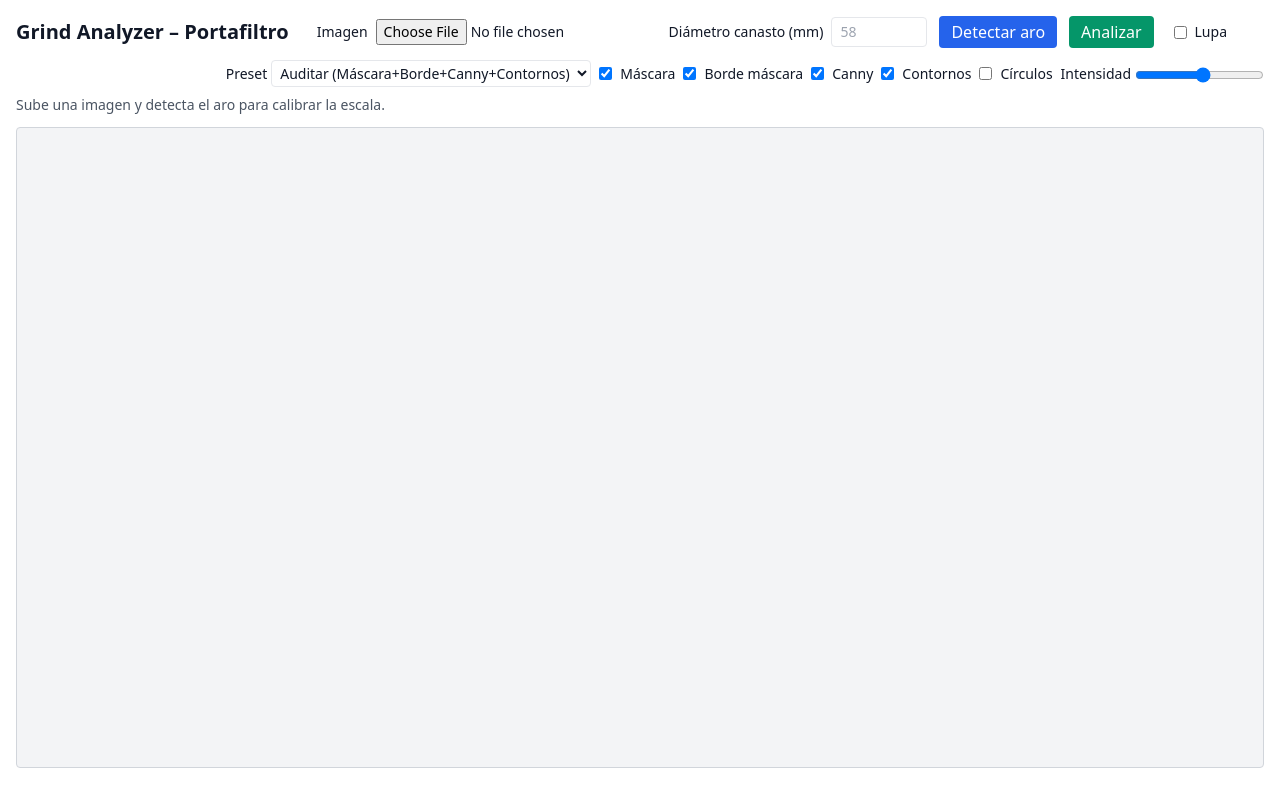
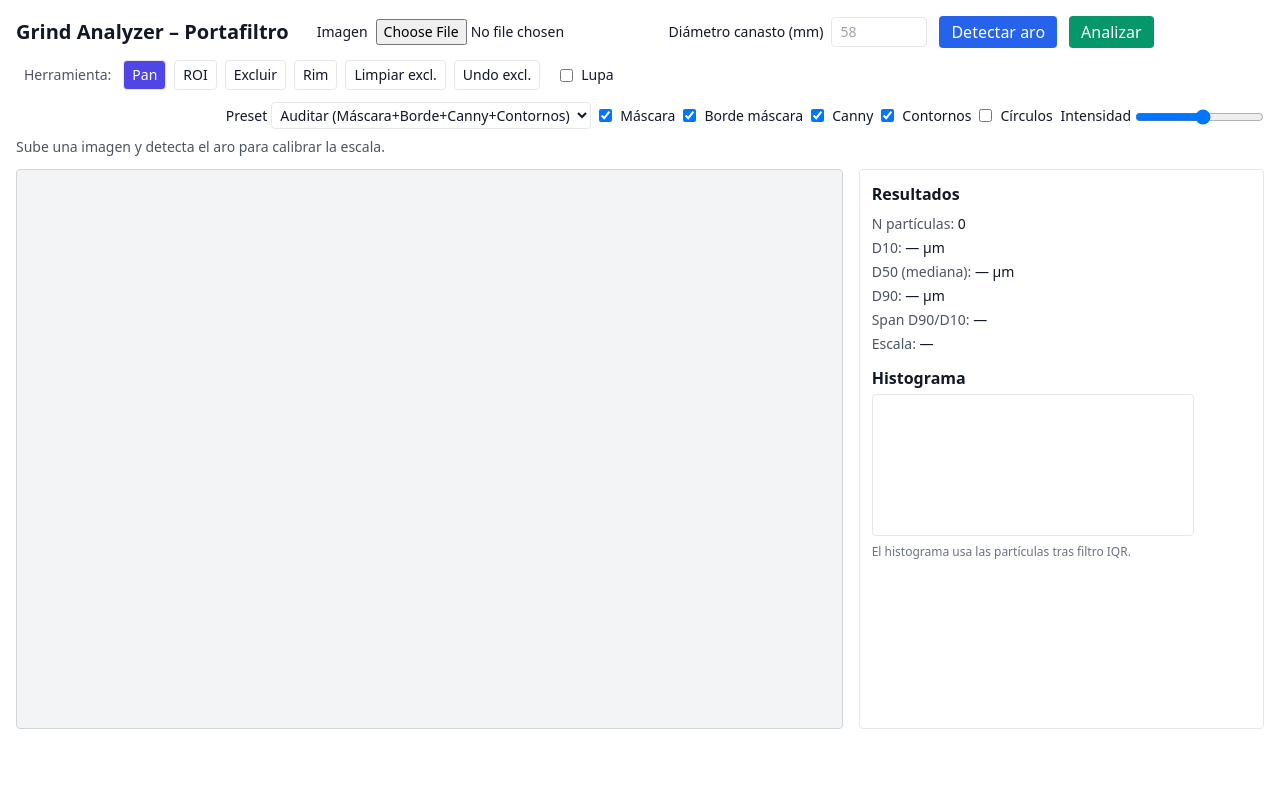
Before and after one commit to Jafrancisco15/GrindAnalyzer, a React (Vite) app: page / in a window 1280 px wide. Built offline with nearby package versions, Linux system fonts and the light colour scheme.

Commit message:
Update App.jsx

```diff
--- a/src/App.jsx
+++ b/src/App.jsx
@@ -1,10 +1,12 @@
 import React, { useEffect, useLayoutEffect, useRef, useState } from "react";
 
 /**
- * Grind Analyzer – Portafiltro (paleta clara + overlays opcionales)
- * - Fix CLAHE (uso correcto y fallback a equalizeHist)
- * - Fix passive listeners (wheel/touch con {passive:false}; sin onWheel en JSX)
- * - Paleta clara (fondo blanco, botones azul/verde)
+ * Grind Analyzer – Portafiltro (paleta clara)
+ * - ROI (área de estudio) y Exclusiones (añadir / borrar última / limpiar)
+ * - Panel de Resultados + Histograma
+ * - Overlays opcionales (Máscara, Borde de máscara, Canny, Contornos, Círculos)
+ * - Fix CLAHE (uso correcto o fallback equalizeHist)
+ * - Fix passive listeners (wheel/touch con {passive:false})
  */
 
 export default function App() {
@@ -18,13 +20,13 @@ export default function App() {
   const imgRef = useRef(null);
 
   // Analysis state
-  const [sizes, setSizes] = useState([]);                 // µm
-  const [particles, setParticles] = useState([]);         // [{cx,cy,r_px,r_um}]
-  const [contoursPoly, setContoursPoly] = useState([]);   // [{pts, accepted, cx, cy, d_um, ...}]
+  const [sizes, setSizes] = useState([]);               // µm
+  const [particles, setParticles] = useState([]);       // [{cx,cy,r_px,r_um}]
+  const [contoursPoly, setContoursPoly] = useState([]); // [{pts, accepted, cx, cy, d_um, ...}]
 
   // Overlays (canvases)
-  const [maskOverlay, setMaskOverlay] = useState(null);       // {canvas,x,y,w,h}
-  const [edgesOverlay, setEdgesOverlay] = useState(null);     // {canvas,x,y,w,h}
+  const [maskOverlay, setMaskOverlay] = useState(null);        // {canvas,x,y,w,h}
+  const [edgesOverlay, setEdgesOverlay] = useState(null);      // {canvas,x,y,w,h}
   const [boundaryOverlay, setBoundaryOverlay] = useState(null);// {canvas,x,y,w,h}
 
   // Overlays selector
@@ -37,27 +39,40 @@ export default function App() {
   const [showContours, setShowContours] = useState(true);
   const [showCircles, setShowCircles] = useState(false);
 
-  // Lens (optional)
+  // Tools / modes
+  const [mode, setMode] = useState("pan"); // 'pan' | 'roi' | 'exclude' | 'rim'
+  const drag = useRef({ active: false, lastX: 0, lastY: 0 });
+  const drawBox = useRef(null); // rect en curso para ROI o exclude
+
+  // Lens (opcional)
   const [lensEnabled, setLensEnabled] = useState(false);
   const lens = useRef({ visible: false, sx: 0, sy: 0, imgx: 0, imgy: 0 });
-  const lensRadius = 80;
-  const lensFactor = 2.0;
+  const lensRadius = 80, lensFactor = 2.0;
 
-  // ROI / exclusions
-  const [roi, setRoi] = useState(null); // {x,y,w,h}
-  const [excls, setExcls] = useState([]);
+  // ROI / exclusiones
+  const [roi, setRoi] = useState(null);     // {x,y,w,h}
+  const [excls, setExcls] = useState([]);   // [{x,y,w,h}]
 
   // Rim/scale
   const [rim, setRim] = useState(null);     // {cx,cy,r}
   const [basketMM, setBasketMM] = useState(58);
   const [customMM, setCustomMM] = useState("");
   const [umPerPx, setUmPerPx] = useState(0);
-  const [viz, setViz] = useState("mask");   // basic gate
 
-  // UI
+  // Viz gate básico
+  const [viz, setViz] = useState("mask");
+
+  // Results
+  const [results, setResults] = useState({ N: 0, d10: 0, d50: 0, d90: 0, span: 0 });
+
+  // Status
   const [status, setStatus] = useState("Sube una imagen y detecta el aro para calibrar la escala.");
 
-  // ---------- Drawing helpers ----------
+  // -------- Helpers de geometría --------
+  function normRect(x0, y0, x1, y1) {
+    const x = Math.min(x0, x1), y = Math.min(y0, y1);
+    return { x, y, w: Math.abs(x1 - x0), h: Math.abs(y1 - y0) };
+  }
   function fitView() {
     const c = canvasRef.current;
     if (!c || !img) return;
@@ -78,9 +93,9 @@ export default function App() {
     return { x: ix * z + view.current.ox, y: iy * z + view.current.oy };
   }
 
+  // -------- Dibujo principal --------
   function draw() {
-    const c = canvasRef.current;
-    if (!c) return;
+    const c = canvasRef.current; if (!c) return;
     const g = c.getContext("2d");
     g.clearRect(0, 0, c.width, c.height);
     if (!img) return;
@@ -111,35 +126,54 @@ export default function App() {
       }
     }
 
-    // ROI/exclusions
+    // ROI
     if (roi) {
       g.save(); g.strokeStyle = "#10b981"; g.lineWidth = 2 / view.current.zoom;
       g.strokeRect(roi.x, roi.y, roi.w, roi.h); g.restore();
     }
+
+    // Exclusiones
     if (excls?.length) {
       g.save(); g.fillStyle = "rgba(239,68,68,0.25)"; g.strokeStyle = "#ef4444"; g.lineWidth = 2 / view.current.zoom;
       excls.forEach(r => { g.fillRect(r.x, r.y, r.w, r.h); g.strokeRect(r.x, r.y, r.w, r.h); });
       g.restore();
     }
 
-    // rim + scale
+    // Cuadro temporal (ROI o exclude) mientras dibujas
+    if (drawBox.current) {
+      const r = drawBox.current;
+      g.save();
+      g.setLineDash([6 / view.current.zoom, 4 / view.current.zoom]);
+      g.strokeStyle = mode === "roi" ? "#10b981" : "#ef4444";
+      g.lineWidth = 2 / view.current.zoom;
+      g.strokeRect(r.x, r.y, r.w, r.h);
+      g.restore();
+    }
+
+    // rim + escala
     if (rim) {
       g.save(); g.strokeStyle = "#111827"; g.lineWidth = 2 / view.current.zoom;
       g.beginPath(); g.arc(rim.cx, rim.cy, rim.r, 0, Math.PI * 2); g.stroke();
       const label = `${Number(customMM || basketMM)} mm · ${umPerPx ? umPerPx.toFixed(1) : "—"} µm/px`;
       g.fillStyle = "rgba(17,24,39,0.85)"; g.font = `${14 / view.current.zoom}px sans-serif`;
       g.fillText(label, rim.cx + 6 / view.current.zoom, rim.cy - 6 / view.current.zoom);
+      // handles en modo 'rim'
+      if (mode === "rim") {
+        const hh = 6 / view.current.zoom;
+        g.beginPath(); g.arc(rim.cx, rim.cy, hh, 0, Math.PI * 2); g.fill();
+        g.beginPath(); g.arc(rim.cx + rim.r, rim.cy, hh, 0, Math.PI * 2); g.fill();
+      }
       g.restore();
     }
 
-    // circles
+    // círculos equivalentes
     if (showCircles && particles?.length) {
       g.save(); g.strokeStyle = "#2563eb"; g.setLineDash([5 / view.current.zoom, 3 / view.current.zoom]); g.lineWidth = 1.5 / view.current.zoom;
       particles.forEach(p => { g.beginPath(); g.arc(p.cx, p.cy, p.r_px, 0, Math.PI * 2); g.stroke(); });
       g.setLineDash([]); g.restore();
     }
 
-    // contours
+    // contornos reales
     if (showContours && contoursPoly?.length) {
       g.save(); g.lineWidth = 1.5 / view.current.zoom;
       contoursPoly.forEach(cn => {
@@ -166,9 +200,9 @@ export default function App() {
     }
   }
 
-  useEffect(draw, [img, rim, roi, excls, maskOverlay, edgesOverlay, boundaryOverlay, particles, contoursPoly, showOverlays, showMask, showBoundary, showEdges, showContours, showCircles, overlayAlpha, viz, lensEnabled]);
+  useEffect(draw, [img, rim, roi, excls, maskOverlay, edgesOverlay, boundaryOverlay, particles, contoursPoly, showOverlays, showMask, showBoundary, showEdges, showContours, showCircles, overlayAlpha, viz, lensEnabled, mode]);
 
-  // ---------- Input: wheel / pan / lens ----------
+  // -------- Wheel / pan / lens --------
   function onWheel(e) {
     if (e && e.cancelable) e.preventDefault();
     const rect = canvasRef.current.getBoundingClientRect();
@@ -180,31 +214,81 @@ export default function App() {
     view.current.ox += x - after.x; view.current.oy += y - after.y;
     draw();
   }
-  const drag = useRef({ active: false, lastX: 0, lastY: 0 });
   function onPointerDown(e) {
     e.currentTarget.setPointerCapture?.(e.pointerId);
+    const rect = canvasRef.current.getBoundingClientRect();
+    const x = e.clientX - rect.left, y = e.clientY - rect.top;
+    const im = worldToImage(x, y);
+
+    if (mode === "roi" || mode === "exclude") {
+      drawBox.current = { x: im.x, y: im.y, w: 0, h: 0 };
+      draw();
+      return;
+    }
+
+    if (mode === "rim" && rim) {
+      // click cerca del centro mueve; click cerca del borde ajusta r
+      const dc = Math.hypot(im.x - rim.cx, im.y - rim.cy);
+      const edge = Math.abs(dc - rim.r) < 12 ? "edge" : "center";
+      drag.current = { active: true, lastX: im.x, lastY: im.y, rimMode: edge };
+      return;
+    }
+
+    // pan o lens
     drag.current = { active: true, lastX: e.clientX, lastY: e.clientY };
     if (lensEnabled) {
-      const rect = canvasRef.current.getBoundingClientRect();
       lens.current.visible = true;
-      lens.current.sx = e.clientX - rect.left; lens.current.sy = e.clientY - rect.top;
-      const im = worldToImage(lens.current.sx, lens.current.sy); lens.current.imgx = im.x; lens.current.imgy = im.y;
+      lens.current.sx = x; lens.current.sy = y;
+      lens.current.imgx = im.x; lens.current.imgy = im.y;
       draw();
     }
   }
   function onPointerMove(e) {
-    if (drag.current.active) {
+    const rect = canvasRef.current.getBoundingClientRect();
+    const x = e.clientX - rect.left, y = e.clientY - rect.top;
+    const im = worldToImage(x, y);
+
+    if (drawBox.current && (mode === "roi" || mode === "exclude")) {
+      const r = normRect(drawBox.current.x, drawBox.current.y, im.x, im.y);
+      drawBox.current = r;
+      draw();
+      return;
+    }
+
+    if (drag.current.active && mode === "rim" && rim) {
+      if (drag.current.rimMode === "center") {
+        setRim(r => ({ ...r, cx: im.x, cy: im.y }));
+      } else {
+        const newR = Math.max(5, Math.hypot(im.x - rim.cx, im.y - rim.cy));
+        setRim(r => ({ ...r, r: newR }));
+      }
+      draw();
+      return;
+    }
+
+    if (drag.current.active && mode === "pan") {
       const dx = e.clientX - drag.current.lastX, dy = e.clientY - drag.current.lastY;
       drag.current.lastX = e.clientX; drag.current.lastY = e.clientY;
       view.current.ox += dx; view.current.oy += dy; draw();
     }
+
     if (lensEnabled && lens.current.visible) {
-      const rect = canvasRef.current.getBoundingClientRect();
-      lens.current.sx = e.clientX - rect.left; lens.current.sy = e.clientY - rect.top; draw();
+      lens.current.sx = x; lens.current.sy = y; draw();
     }
   }
   function onPointerUp(e) {
     e.currentTarget.releasePointerCapture?.(e.pointerId);
+
+    if (drawBox.current && (mode === "roi" || mode === "exclude")) {
+      const r = drawBox.current; drawBox.current = null;
+      if (r.w > 4 && r.h > 4) {
+        if (mode === "roi") setRoi(r);
+        else setExcls(prev => [...prev, r]);
+      }
+      draw();
+      return;
+    }
+
     drag.current.active = false;
     if (lensEnabled) { lens.current.visible = false; draw(); }
   }
@@ -215,7 +299,7 @@ export default function App() {
     const resize = () => {
       const holder = holderRef.current;
       const W = holder ? holder.clientWidth : window.innerWidth;
-      const H = Math.max(300, window.innerHeight - 160);
+      const H = Math.max(300, window.innerHeight - 240);
       c.width = Math.floor(W); c.height = Math.floor(H);
       if (img) fitView(); draw();
     };
@@ -235,7 +319,7 @@ export default function App() {
     };
   }, [img]);
 
-  // ---------- File load ----------
+  // -------- File load --------
   async function handleFile(e) {
     const f = e.target.files?.[0]; if (!f) return;
     const url = URL.createObjectURL(f);
@@ -244,14 +328,14 @@ export default function App() {
       imgRef.current = im; setImg(im);
       setRim(null); setRoi(null); setExcls([]);
       setMaskOverlay(null); setEdgesOverlay(null); setBoundaryOverlay(null);
-      setParticles([]); setContoursPoly([]); setSizes([]);
+      setParticles([]); setContoursPoly([]); setSizes([]); setResults({ N: 0, d10: 0, d50: 0, d90: 0, span: 0 });
       setStatus("Imagen cargada. Detecta el aro para calibrar la escala.");
       fitView(); draw(); URL.revokeObjectURL(url);
     };
     im.src = url;
   }
 
-  // ---------- Rim detection (Hough) ----------
+  // -------- Rim detection (Hough) --------
   function detectRim() {
     try {
       if (!window.cv || !img) { setStatus("OpenCV no disponible o imagen no cargada."); return; }
@@ -275,12 +359,12 @@ export default function App() {
         const micronsPerPx = (mm * 1000) / (2 * rimNew.r);
         setUmPerPx(micronsPerPx);
         setStatus(`Aro detectado. Escala: ${micronsPerPx.toFixed(1)} µm/px`);
-      } else setStatus("No se detectó aro. Ajusta la imagen o intenta manualmente.");
+      } else setStatus("No se detectó aro. Ajusta la imagen o intenta manualmente (modo Rim).");
       src.delete(); gray.delete(); blur.delete(); circles.delete();
     } catch (err) { console.error(err); setStatus("Error detectando aro (Hough)."); }
   }
 
-  // ---------- Analyze ----------
+  // -------- Analyze --------
   function analyze() {
     try {
       if (!window.cv || !img) { setStatus("OpenCV no disponible o imagen no cargada."); return; }
@@ -293,7 +377,6 @@ export default function App() {
       const ry = roi ? Math.max(0, Math.floor(roi.y)) : 0;
       const rw = roi ? Math.min(img.width - rx, Math.floor(roi.w)) : img.width;
       const rh = roi ? Math.min(img.height - ry, Math.floor(roi.h)) : img.height;
-      const localOff = { x: rx, y: ry };
 
       const srcFull = new window.cv.Mat(img.height, img.width, window.cv.CV_8UC4);
       const tmpCanvas = document.createElement("canvas"); tmpCanvas.width = img.width; tmpCanvas.height = img.height;
@@ -304,27 +387,18 @@ export default function App() {
       // Gray → (CLAHE || equalizeHist) → Blur
       const gray = new window.cv.Mat();
       window.cv.cvtColor(src, gray, window.cv.COLOR_RGBA2GRAY, 0);
-
-      // Robust CLAHE usage
       const tile = new window.cv.Size(8, 8);
       let didCLAHE = false;
       try {
         if (typeof window.cv.createCLAHE === "function") {
           const clahe = window.cv.createCLAHE(2.0, tile);
-          clahe.apply(gray, gray);
-          clahe.delete();
-          didCLAHE = true;
+          clahe.apply(gray, gray); clahe.delete(); didCLAHE = true;
         } else if (typeof window.cv.CLAHE !== "undefined") {
           const clahe = new window.cv.CLAHE(2.0, tile);
-          clahe.apply(gray, gray);
-          clahe.delete();
-          didCLAHE = true;
+          clahe.apply(gray, gray); clahe.delete(); didCLAHE = true;
         }
-      } catch (_) { /* fall back below */ }
-      if (!didCLAHE) {
-        // Fallback global equalize if CLAHE unavailable
-        window.cv.equalizeHist(gray, gray);
-      }
+      } catch(_) {}
+      if (!didCLAHE) window.cv.equalizeHist(gray, gray);
 
       const blur = new window.cv.Mat();
       window.cv.GaussianBlur(gray, blur, new window.cv.Size(3, 3), 0, 0, window.cv.BORDER_DEFAULT);
@@ -333,7 +407,7 @@ export default function App() {
       const bin = new window.cv.Mat();
       window.cv.adaptiveThreshold(blur, bin, 255, window.cv.ADAPTIVE_THRESH_GAUSSIAN_C, window.cv.THRESH_BINARY_INV, 35, 5);
 
-      // Exclusions
+      // Exclusiones dentro de ROI
       if (excls?.length) {
         excls.forEach(r => {
           const xx = Math.max(0, Math.floor(r.x - rx));
@@ -373,9 +447,9 @@ export default function App() {
       const boundaryRGBA = new window.cv.Mat(); window.cv.cvtColor(boundary, boundaryRGBA, window.cv.COLOR_GRAY2RGBA, 0);
       for (let y = 0; y < boundaryRGBA.rows; y++) for (let x = 0; x < boundaryRGBA.cols; x++) {
         const a = boundaryRGBA.ucharPtr(y, x); if (a[0] > 0) { a[0] = 16; a[1] = 185; a[2] = 129; a[3] = 255; } else { a[3] = 0; }
-      } // verde (combina con contornos aceptados)
+      } // verde
 
-      // Overlay canvases (sync)
+      // Overlay canvases
       const cm = document.createElement("canvas"); cm.width = maskRGBA.cols; cm.height = maskRGBA.rows; window.cv.imshow(cm, maskRGBA);
       setMaskOverlay({ canvas: cm, x: rx, y: ry, w: maskRGBA.cols, h: maskRGBA.rows });
       const ce = document.createElement("canvas"); ce.width = edgesRGBA.cols; ce.height = edgesRGBA.rows; window.cv.imshow(ce, edgesRGBA);
@@ -383,7 +457,7 @@ export default function App() {
       const cb = document.createElement("canvas"); cb.width = boundaryRGBA.cols; cb.height = boundaryRGBA.rows; window.cv.imshow(cb, boundaryRGBA);
       setBoundaryOverlay({ canvas: cb, x: rx, y: ry, w: boundaryRGBA.cols, h: boundaryRGBA.rows });
 
-      // Contours from opened
+      // Contours
       const contours = new window.cv.MatVector(); const hier = new window.cv.Mat();
       window.cv.findContours(opened, contours, hier, window.cv.RETR_EXTERNAL, window.cv.CHAIN_APPROX_SIMPLE);
 
@@ -393,7 +467,7 @@ export default function App() {
         const area = window.cv.contourArea(cnt); if (area < 3) continue;
         const m = window.cv.moments(cnt); const cx = m.m10 / (m.m00 || 1); const cy = m.m01 / (m.m00 || 1);
 
-        // exclude by excls
+        // excluir por excls en coordenadas de ROI
         let bad = false;
         for (const r of excls) {
           if (cx >= r.x - rx && cx <= r.x - rx + r.w && cy >= r.y - ry && cy <= r.y - ry + r.h) { bad = true; break; }
@@ -433,17 +507,20 @@ export default function App() {
       } else polys = polysAll.map(poly => ({ ...poly, accepted: false }));
       setContoursPoly(polys);
 
-      // D10/50/90
-      let med = 0, p10 = 0, p90 = 0;
-      if (filtered.length) {
+      // D10/50/90 + span
+      let d50 = 0, d10 = 0, d90 = 0, span = 0, N = filtered.length;
+      if (N) {
         const sorted = [...filtered].sort((a, b) => a - b);
-        med = quantile(sorted, 0.5); p10 = quantile(sorted, 0.1); p90 = quantile(sorted, 0.9);
+        d50 = quantile(sorted, 0.5); d10 = quantile(sorted, 0.1); d90 = quantile(sorted, 0.9);
+        span = d10 > 0 ? d90 / d10 : 0;
       }
+      setResults({ N, d10, d50, d90, span });
+
       setViz("mask"); setShowOverlays(true);
       setShowMask(true); setShowBoundary(true); setShowEdges(true); setShowContours(true); setShowCircles(false);
 
-      setStatus(filtered.length
-        ? `Listo. N=${filtered.length} | D50=${med.toFixed(1)} µm | D10=${p10.toFixed(1)} µm | D90=${p90.toFixed(1)} µm`
+      setStatus(N
+        ? `Listo. N=${N} | D50=${d50.toFixed(1)} µm`
         : "No se detectaron partículas claras. Ajusta ROI/Exclusiones, enfoque/contraste.");
 
       // cleanup
@@ -454,7 +531,7 @@ export default function App() {
     } catch (err) { console.error(err); setStatus("Error en el análisis."); }
   }
 
-  // ---------- Utils: IQR / quantile ----------
+  // -------- Utils: IQR / quantile --------
   function iqrFilter(arr) {
     if (!arr?.length) return [];
     const a = [...arr].sort((x, y) => x - y);
@@ -470,7 +547,50 @@ export default function App() {
       : sortedAsc[base];
   }
 
-  // ---------- Presets ----------
+  // -------- Histograma simple (sin libs) --------
+  const histRef = useRef(null);
+  useEffect(() => {
+    const c = histRef.current; if (!c) return;
+    const g = c.getContext("2d");
+    g.clearRect(0, 0, c.width, c.height);
+    const data = sizes;
+    if (!data?.length) return;
+
+    const W = c.width, H = c.height, pad = 24;
+    const bins = Math.max(10, Math.min(48, Math.ceil(Math.sqrt(data.length))));
+    const min = Math.min(...data), max = Math.max(...data);
+    const bw = (max - min) / bins || 1;
+    const counts = Array(bins).fill(0);
+    data.forEach(v => {
+      let k = Math.floor((v - min) / bw);
+      if (k < 0) k = 0; if (k >= bins) k = bins - 1;
+      counts[k]++;
+    });
+    const maxC = Math.max(...counts);
+
+    // ejes
+    g.strokeStyle = "#9ca3af"; g.lineWidth = 1; g.beginPath();
+    g.moveTo(pad, H - pad); g.lineTo(W - pad, H - pad);
+    g.moveTo(pad, H - pad); g.lineTo(pad, pad); g.stroke();
+
+    // barras
+    const plotW = W - pad * 2, plotH = H - pad * 2;
+    const pxPerBin = plotW / bins;
+    g.fillStyle = "rgba(37,99,235,0.35)";
+    counts.forEach((cV, i) => {
+      const h = maxC ? (cV / maxC) * plotH : 0;
+      const x = pad + i * pxPerBin;
+      g.fillRect(x, H - pad - h, Math.max(1, pxPerBin - 2), h);
+    });
+
+    // etiquetas min/max
+    g.fillStyle = "#374151"; g.font = "12px sans-serif";
+    g.fillText(`${min.toFixed(0)}µm`, pad, H - 4);
+    const txt = `${max.toFixed(0)}µm`;
+    g.fillText(txt, W - pad - g.measureText(txt).width, H - 4);
+  }, [sizes]);
+
+  // -------- Presets --------
   useEffect(() => {
     if (overlayPreset === "todos") {
       setShowMask(true); setShowBoundary(true); setShowEdges(true); setShowContours(true); setShowCircles(true);
@@ -485,7 +605,7 @@ export default function App() {
     }
   }, [overlayPreset]);
 
-  // ---------- UI ----------
+  // -------- UI --------
   return (
     <div className="max-w-7xl mx-auto p-4 bg-white text-gray-900 min-h-screen">
       <header className="flex flex-wrap items-center gap-3">
@@ -513,6 +633,26 @@ export default function App() {
           Analizar
         </button>
 
+        {/* Herramientas */}
+        <div className="ml-2 flex flex-wrap items-center gap-2 text-sm">
+          <span className="text-gray-600 mr-1">Herramienta:</span>
+          <ToolBtn label="Pan" active={mode==='pan'} onClick={()=>setMode('pan')} />
+          <ToolBtn label="ROI" active={mode==='roi'} onClick={()=>setMode('roi')} />
+          <ToolBtn label="Excluir" active={mode==='exclude'} onClick={()=>setMode('exclude')} />
+          <ToolBtn label="Rim" active={mode==='rim'} onClick={()=>setMode('rim')} />
+          <button
+            onClick={()=> setExcls([])}
+            className="px-2 py-1 rounded border text-sm"
+            title="Limpiar exclusiones"
+          >Limpiar excl.</button>
+          <button
+            onClick={()=> setExcls(prev => prev.slice(0,-1))}
+            className="px-2 py-1 rounded border text-sm"
+            title="Borrar última exclusión"
+          >Undo excl.</button>
+        </div>
+
+        {/* Lupa */}
         <label className="inline-flex items-center gap-2 text-sm ml-2">
           <input type="checkbox" checked={lensEnabled} onChange={(e) => setLensEnabled(e.target.checked)} />
           <span>Lupa</span>
@@ -567,10 +707,13 @@ export default function App() {
 
       <p className="mt-2 text-sm text-gray-600">{status}</p>
 
-      <div ref={holderRef} className="relative w-full mt-3">
+      {/* Main area */}
+      <div className="grid grid-cols-1 lg:grid-cols-3 gap-4 mt-3">
+        <div className="lg:col-span-2">
+          <div ref={holderRef} className="relative w-full">
             <canvas
               ref={canvasRef}
-          // NOTA: sin onWheel aquí; lo enganchamos con addEventListener({passive:false})
+              // sin onWheel aquí; listeners con passive:false en useLayoutEffect
               onPointerDown={onPointerDown}
               onPointerMove={onPointerMove}
               onPointerUp={onPointerUp}
@@ -580,5 +723,36 @@ export default function App() {
             />
           </div>
         </div>
+
+        {/* Panel de resultados */}
+        <div className="border rounded p-3">
+          <h2 className="font-semibold mb-2">Resultados</h2>
+          <ul className="text-sm space-y-1">
+            <li><span className="text-gray-600">N partículas:</span> {results.N}</li>
+            <li><span className="text-gray-600">D10:</span> {results.N ? results.d10.toFixed(1) : "—"} µm</li>
+            <li><span className="text-gray-600">D50 (mediana):</span> {results.N ? results.d50.toFixed(1) : "—"} µm</li>
+            <li><span className="text-gray-600">D90:</span> {results.N ? results.d90.toFixed(1) : "—"} µm</li>
+            <li><span className="text-gray-600">Span D90/D10:</span> {results.N && results.d10>0 ? (results.span).toFixed(2) : "—"}</li>
+            <li><span className="text-gray-600">Escala:</span> {umPerPx ? `${umPerPx.toFixed(1)} µm/px` : "—"}</li>
+          </ul>
+
+          <h3 className="font-semibold mt-3 mb-1">Histograma</h3>
+          <canvas ref={histRef} width={320} height={140} className="border rounded bg-white" />
+          <p className="text-xs text-gray-500 mt-2">El histograma usa las partículas tras filtro IQR.</p>
+        </div>
+      </div>
+    </div>
   );
 }
+
+/* ---- Botón de herramienta ---- */
+function ToolBtn({ label, active, onClick }) {
+  return (
+    <button
+      onClick={onClick}
+      className={`px-2 py-1 rounded border text-sm ${active ? "bg-indigo-600 text-white" : "bg-white"}`}
+    >
+      {label}
+    </button>
+  );
+}
```
Lines whose indentation alone changed are shown as unchanged.
